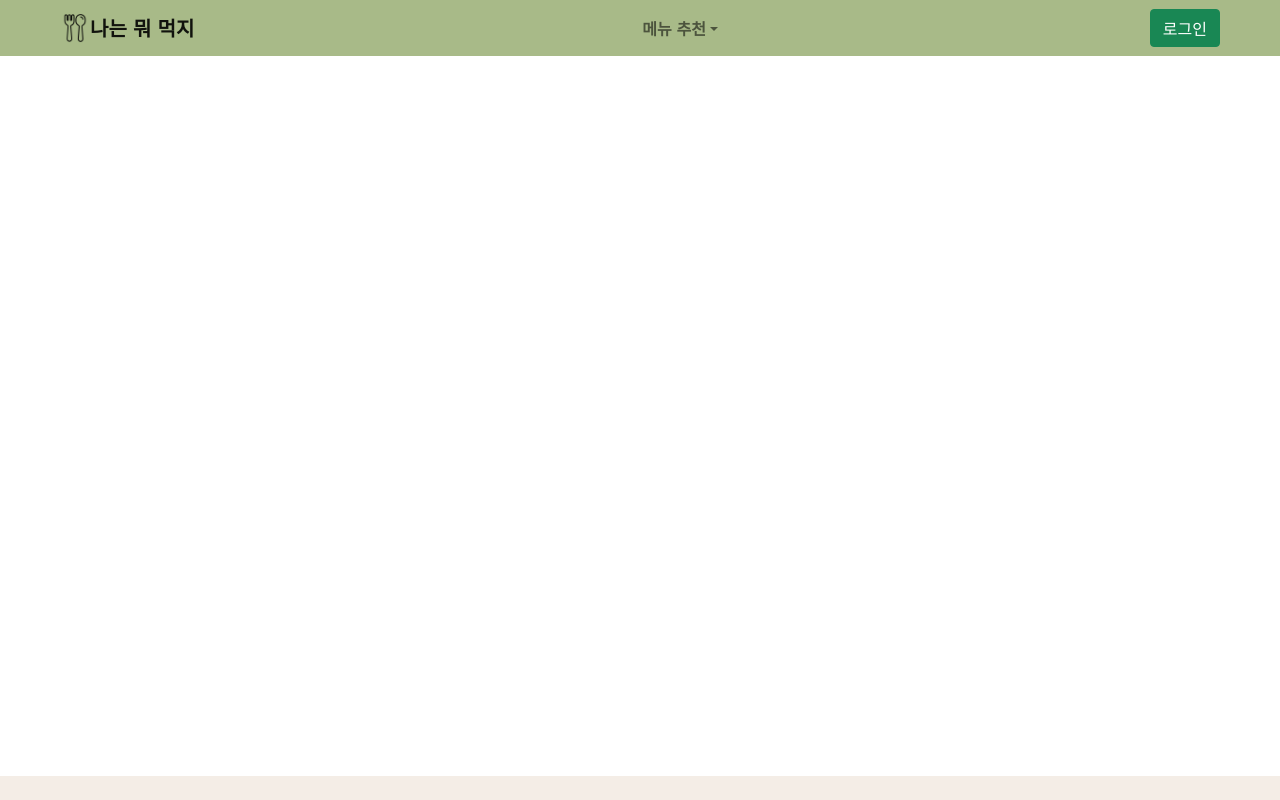
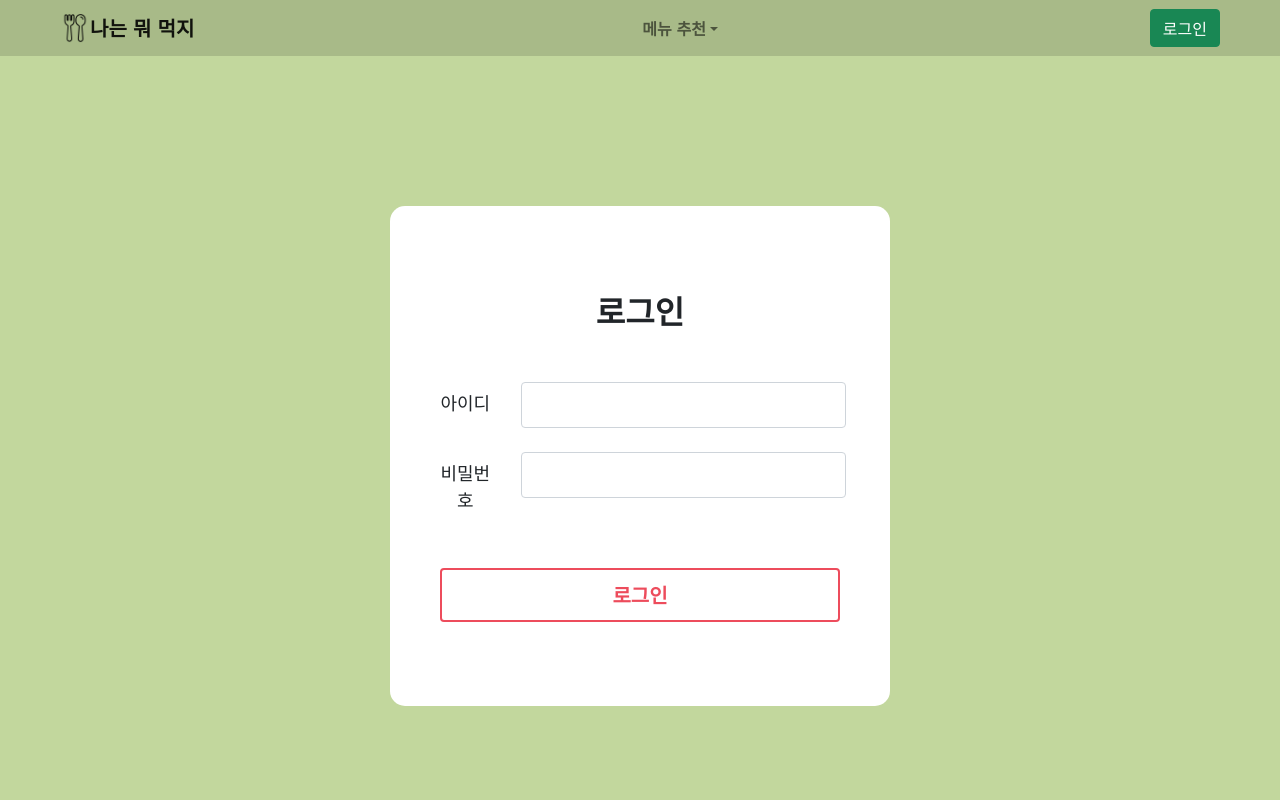
Before and after one commit to jellysoo97/food-recommender-system-client, a React (Create React App) app: page /login in a window 1280 px wide. Shown: the top 800 px of the page. Built offline with nearby package versions, Linux system fonts and the light colour scheme.

Commit message:
Login 틀 완료

```diff
--- a/src/App.js
+++ b/src/App.js
@@ -5,15 +5,23 @@ import NavBar from "./components/Common/NavBar"
 import Footer from "./components/Common/Footer"
 
 import LandingPage from "./components/LandingPage"
+import Login from "./components/Auth/Login"
 import Select from "./components/Select/Select"
 
 function App() {
   return (
-    <Suspense fallback={<div>Loading...</div>}>
+    <Suspense
+      fallback={
+        <div className="spinner-border text-success" role="status">
+          <span className="visually-hidden">Loading...</span>
+        </div>
+      }
+    >
       <NavBar />
       <div style={{ minHeight: "calc(100vh - 80px)" }}>
         <Routes>
           <Route exact path="/" element={<LandingPage />} />
+          <Route exact path="/login" element={<Login />} />
           <Route exact path="/select" element={<Select />} />
         </Routes>
       </div>
--- /dev/null
+++ b/src/components/Auth/Login.js
@@ -0,0 +1,56 @@
+import React from "react"
+
+function Login() {
+  return (
+    <div className="container-fluid d-flex lg-bg">
+      <div className="lg-box">
+        <div className="lg-title text-center mb-5">로그인</div>
+        <div className="lg-form">
+          <form className="needs-validation">
+            <div className="row mb-4 text-center justify-content-center">
+              <label for="inputId" className="col-2 col-form-label">
+                아이디
+              </label>
+              <div className="col-8">
+                <input
+                  type="text"
+                  className="form-control"
+                  id="inputId"
+                  required
+                />
+              </div>
+              <div className="row">
+                <div className="col-12">
+                  <div className="invalid-feedback">아이디를 입력해주세요.</div>
+                </div>
+              </div>
+            </div>
+            <div className="row mb-5 text-center justify-content-center">
+              <label for="inputPassword" className="col-2 col-form-label">
+                비밀번호
+              </label>
+              <div className="col-8">
+                <input
+                  type="password"
+                  className="form-control"
+                  id="inputPassword"
+                  required
+                />
+              </div>
+              <div className="invalid-feedback">비밀번호를 입력해주세요.</div>
+            </div>
+            <div className="row text-center">
+              <div className="col-12">
+                <button type="submit" className="lg-btn">
+                  로그인
+                </button>
+              </div>
+            </div>
+          </form>
+        </div>
+      </div>
+    </div>
+  )
+}
+
+export default Login
--- a/src/components/Common/NavBar.js
+++ b/src/components/Common/NavBar.js
@@ -48,7 +48,7 @@ function NavBar() {
           </ul>
           <ul className="nav justify-content-end">
             <li className="nav-item">
-              <a href={"/"} className="btn btn-success">
+              <a href={"/login"} className="btn btn-success">
                 로그인
               </a>
             </li>
--- a/src/index.css
+++ b/src/index.css
@@ -91,12 +91,56 @@ code {
   line-height: 2;
 }
 
+/* Login */
+.lg-bg {
+  min-height: calc(100vh);
+  background: #c2d79d;
+}
+.lg-box {
+  margin: auto;
+  width: 500px;
+  height: 500px;
+  background-color: white;
+  border-radius: 15px;
+  padding: 80px 0px;
+}
+.lg-title {
+  font-size: 2em;
+  font-weight: bold;
+}
+.lg-form {
+  font-size: 18px;
+  line-height: 1.5;
+}
+.lg-form input {
+  padding: 10px;
+}
+.lg-btn {
+  width: 400px;
+  font-size: 20px;
+  font-weight: bolder;
+  padding: 10px;
+  background-color: white;
+  color: #ed4c5c;
+  border: 2px solid #ed4c5c;
+  border-radius: 0.25rem;
+  transition: color 0.15s ease-in-out, background-color 0.15s ease-in-out,
+    border-color 0.15s ease-in-out, box-shadow 0.15s ease-in-out;
+}
+.lg-btn:hover {
+  color: white;
+  background-color: #ed4c5c;
+  border: 2px solid transparent;
+}
+
 /* Select */
 .sl-table-box {
   width: 250px;
   height: 350px;
   background-color: #eee;
   margin: 0px 15px;
+  overflow-x: hidden;
+  overflow-y: auto;
 }
 .sl-table-btn {
   width: 800px;
```
